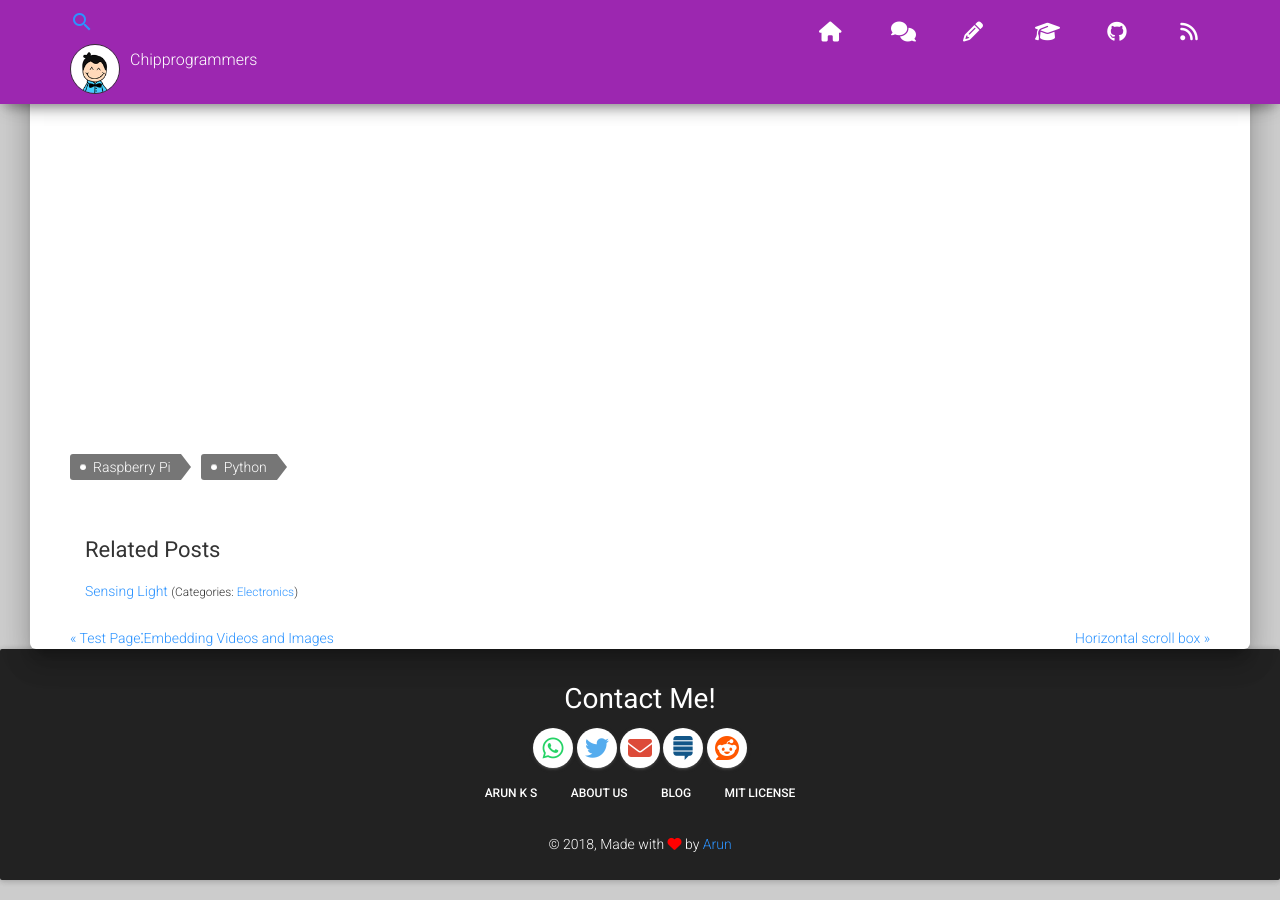
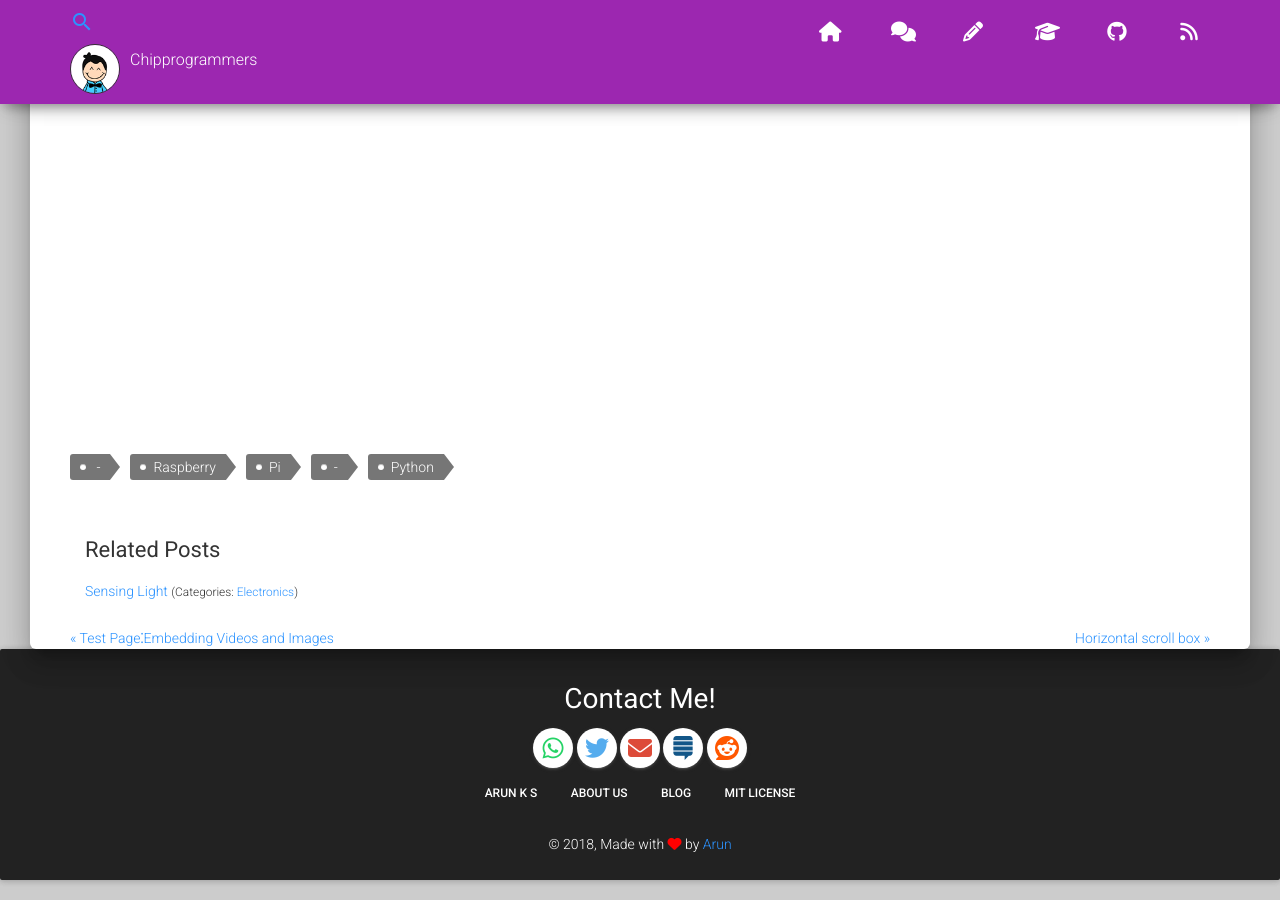
Before and after one commit to tip4programs/imbue, a Jekyll site: the page built from _posts/2017-06-07-ultrasonic-distance-measurement.md, in a window 1280 px wide and 900 px high, scrolled down 1408 px. Built offline with Jekyll 4.4.1, drawn with Linux system fonts in a browser that asks for light colours; nearby versions of some CDN libraries; comment, search, counter and statistics services are not loaded; part of the change alters nothing that is shown.

```diff
--- a/_posts/2017-06-07-ultrasonic-distance-measurement.md
+++ b/_posts/2017-06-07-ultrasonic-distance-measurement.md
@@ -3,7 +3,9 @@ layout: post
 title: Ultrasonic Range Measurement
 date:   2017-06-07 13:50:39
 categories: Electronics
-tags: Raspberry&nbsp;Pi Python
+tags:
+  - Raspberry Pi
+  - Python
 ---
 To know more about the circuitry of this program visit our blog by clicking [here](https://chipprogrammer.blogspot.in/2017/05/measuring-distance.html?m=1). This program continuously displays speed of sound, temperature, and distance from sensor to obstacle.
 <pre class="line-numbers">
```
